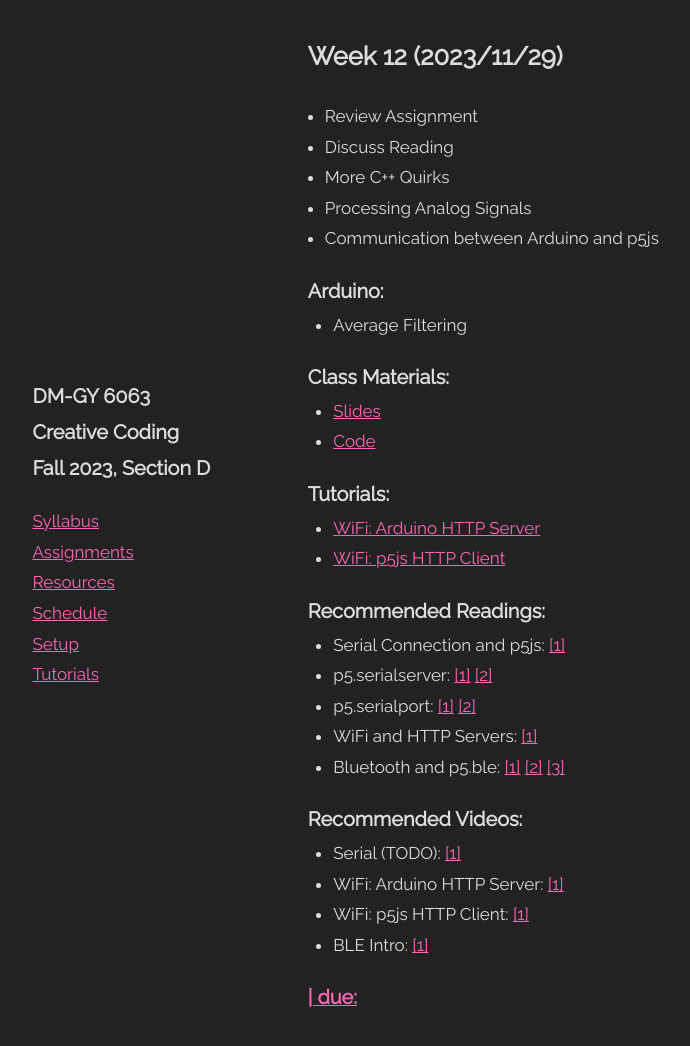
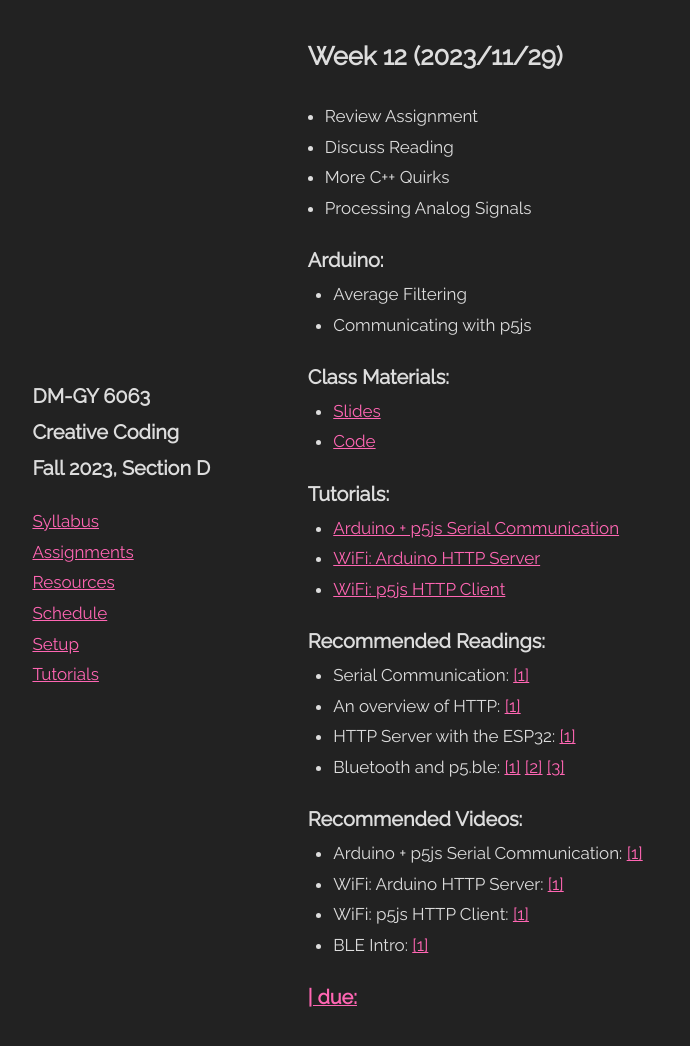
Before and after one commit to DM-GY-6063-2023F-D/DM-GY-6063-2023F-D, a Jekyll site: the page built from _pages/week/12.md, in a window 1280 px wide and 1049 px high. Shown: the top 1046 px of the window, without its empty margins (165-855 px from the left). Built offline with Jekyll 4.4.1, drawn with Linux system fonts in a browser that asks for light colours.

Commit message:
update wk12 videos and tuts

```diff
--- a/_pages/week/12.md
+++ b/_pages/week/12.md
@@ -6,22 +6,22 @@ what:
   - Discuss Reading
   - More C++ Quirks
   - Processing Analog Signals
-  - Communication between Arduino and p5js
 arduino:
   - Average Filtering
+  - Communicating with p5js
 class:
   - title: Slides
     url: ""
   - title: Code
     url: https://github.com/DM-GY-6063-2023F-D/week12
 xtutorials:
-  - title: Serial
-    url: ""
-    code: ""
   - title: BLE
     url: ""
     code: ""
 tutorials:
+  - title: Arduino + p5js Serial Communication
+    url: https://www.youtube.com/watch?v=cBRhbngnH0M
+    code: https://github.com/DM-GY-6063-2023F-D/week12/tree/main/Serial
   - title: "WiFi: Arduino HTTP Server"
     url: https://www.youtube.com/watch?v=q2n4P0NU5RE
     code: https://github.com/DM-GY-6063-2023F-D/week12/blob/main/WiFi/WiFi.ino
@@ -29,18 +29,12 @@ tutorials:
     url: https://www.youtube.com/watch?v=XE6FDfZW60M
     code: https://github.com/DM-GY-6063-2023F-D/week12/blob/main/WiFi/sketch.js
 readings:
-  - title: Serial Connection and p5js
+  - title: Serial Communication
     urls:
-      - https://itp.nyu.edu/physcomp/labs/labs-serial-communication/lab-serial-input-to-the-p5-js-ide/
-  - title: p5.serialserver
-    urls:
-      - https://p5-serial.github.io/p5.serialserver/
-      - https://github.com/p5-serial/p5.serialserver
-  - title: p5.serialport
-    urls:
-      - https://p5-serial.github.io/p5.serialport/
-      - https://github.com/p5-serial/p5.serialport
-  - title: WiFi and HTTP Servers
+      - https://learn.sparkfun.com/tutorials/serial-communication/all
+  - title: An overview of HTTP
+    urls: https://developer.mozilla.org/en-US/docs/Web/HTTP/Overview
+  - title: HTTP Server with the ESP32
     urls:
       - https://electropeak.com/learn/create-a-web-server-w-esp32/
   - title: Bluetooth and p5.ble
@@ -49,9 +43,9 @@ readings:
       - https://itpnyu.github.io/p5ble-website/
       - https://github.com/ITPNYU/p5.ble.js
 videos:
-  - title: Serial (TODO)
+  - title: Arduino + p5js Serial Communication
     urls:
-      - ""
+      - https://www.youtube.com/watch?v=cBRhbngnH0M
   - title: "WiFi: Arduino HTTP Server"
     urls:
       - https://www.youtube.com/watch?v=q2n4P0NU5RE
```
